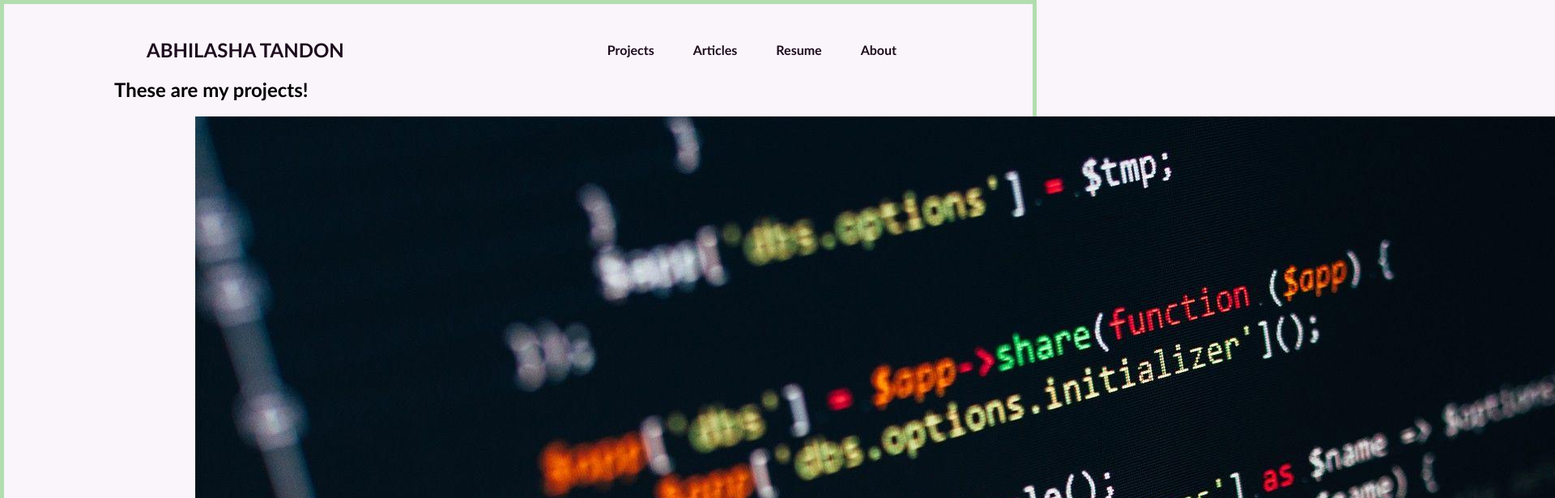
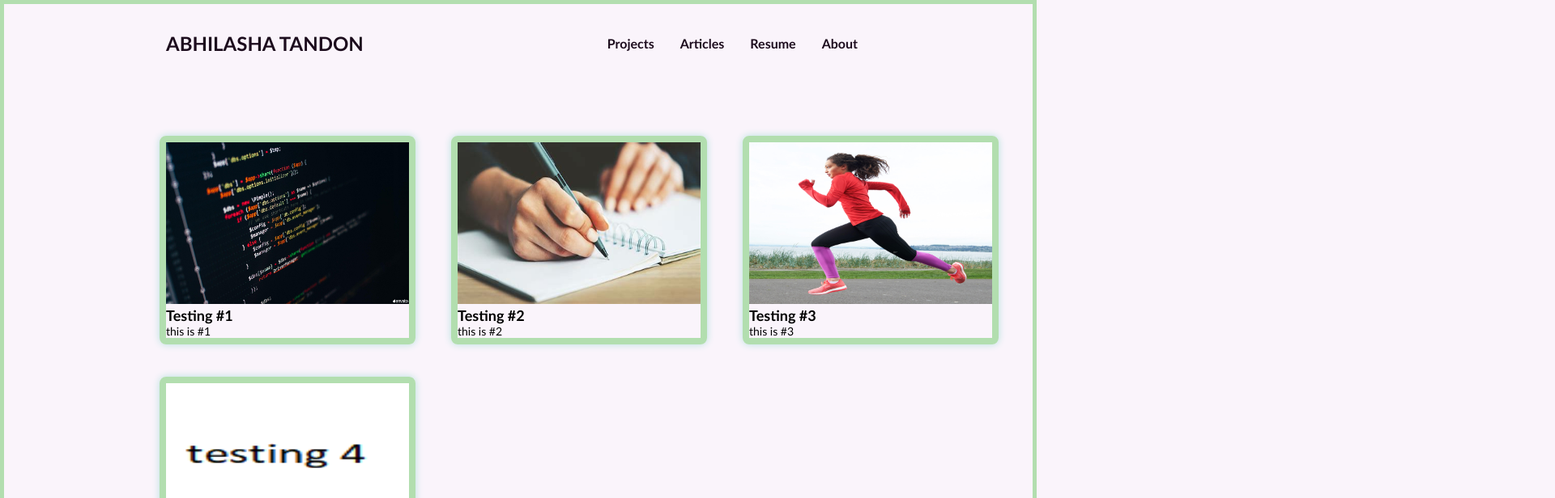
Before and after one commit to AbhilashaTandon/abhilashatandon.com, a Next.js app: page /projects in a window 1280 px wide. Shown: the top 616 px of the page at 81% size, 1920 px wide, since content can reach past the window. Built offline with nearby package versions, Linux system fonts and the light colour scheme.

Commit message:
Fixed formatting stuff
I don't remember what I did here but I changed some css mostly

```diff
--- a/components/content-box.js
+++ b/components/content-box.js
@@ -10,9 +10,9 @@ export default function ContentBox({ image, title, desc, link }) {
   //box that previews article or project
   return (
     <div className={classnames}>
-      <Image src={image} alt="error" />
-      <h3>{title}</h3>
-      <p>{desc}</p>
+      <Image src={image} alt="error" className={Styles.img}/>
+      <div className={General.heading}>{title}</div>
+      <div className={General.body}>{desc}</div>
     </div>
   );
 }
--- a/components/navbar.js
+++ b/components/navbar.js
@@ -1,29 +1,31 @@
-const classNames = require('classnames');
+const classNames = require("classnames");
 
 import Link from "next/link";
 import Styles from "@/styles/Navbar.module.css";
-import General from "@/styles/General.module.css"
+import General from "@/styles/General.module.css";
 import Logo from "./logo";
 
-function NavLink({route, name}){
-  return(
-    <li>
-      <Link href={route} className={Styles.nav_link}>{name}</Link>
-    </li>
+function NavLink({ route, name }) {
+  return (
+    <div>
+      <Link href={route} className={Styles.nav_link}>
+        {name}
+      </Link>
+    </div>
   );
 }
 
 export default function Navbar() {
   var classnames = classNames(Styles.top);
   return (
-    <ul className={classnames}>
-        <Logo />
+    <div className={classnames}>
+      <Logo />
       <div className={Styles.navbar}>
-        <NavLink route="/projects" name="Projects"/>
-        <NavLink route="/articles" name="Articles"/>
-        <NavLink route="/resume" name="Resume"/>
-        <NavLink route="/about" name="About"/>
+        <NavLink route="/projects" name="Projects" />
+        <NavLink route="/articles" name="Articles" />
+        <NavLink route="/resume" name="Resume" />
+        <NavLink route="/about" name="About" />
       </div>
-    </ul>
+    </div>
   );
 }
--- a/pages/projects.js
+++ b/pages/projects.js
@@ -4,11 +4,11 @@ import testing2 from "../public/images/testing2.png"
 import testing3 from "../public/images/testing3.png"
 import testing4 from "../public/images/testing4.png"
 import styles from "@/styles/ContentGrid.module.css";
+import General from "@/styles/General.module.css"
 
 export default function Projects() {
   return (
     <>
-      <h2>These are my projects!</h2>
       <div className={styles.grid}>
         <ContentBox
           image={testing1}
@@ -18,8 +18,20 @@ export default function Projects() {
         />
         <ContentBox
           image={testing2}
-          title="Testing #1"
-          desc="this is #1"
+          title="Testing #2"
+          desc="this is #2"
+          dest="/"
+        />
+         <ContentBox
+          image={testing3}
+          title="Testing #3"
+          desc="this is #3"
+          dest="/"
+        />
+        <ContentBox
+          image={testing4}
+          title="Testing #4"
+          desc="this is #4"
           dest="/"
         />
       </div>
--- a/styles/ContentGrid.module.css
+++ b/styles/ContentGrid.module.css
@@ -1,13 +1,22 @@
 .grid {
+    margin-top: 100px;
     display: grid;
-    grid-template-columns: 400px 400px;
+    grid-template-columns: 300px 300px 300px;
+    column-gap: 60px;
+    row-gap: 40px;
     place-items: center;
+    justify-content: flex-start;
 }
 
 .box {
-    border: 2px;
-    border-radius: 1px;
-    border-width: 4px;
-    border-color: var(--primary);
-    width: clamp(200px, 40%, 600px);
+    justify-content: center;
 }
+
+.box:hover{
+    transition: .45s;
+}
+
+.img{
+    height: 200px;
+    width: 300px;
+}
--- a/styles/General.module.css
+++ b/styles/General.module.css
@@ -1,7 +1,17 @@
 .border_style{
     border-style: solid;
-    border-width: 2px;
-    border-radius: 4px;
-    /* box-shadow: 5px 5px 5px var(--primary); */
-    border-color: var(--text);
+    border-width: 8px;
+    border-radius: 8px;
+    box-shadow: 0px 0px 10px var(--secondary);
+    border-color: var(--primary);
+    overflow: hidden;
   }
+
+.heading{
+  font-size: 18px;
+  font-weight: 600;
+}
+
+.body{
+  font-size: 14px;
+}
--- a/styles/Navbar.module.css
+++ b/styles/Navbar.module.css
@@ -1,19 +1,16 @@
 .navbar {
   display: flex; /* makes horizontal list */
-  margin: auto 0; /* makes centered vertically */
+  align-items: center; /* makes centered vertically */
   text-decoration: none; /* gets rid of default link color + underline */
 }
 
 .nav_link {
-
   padding: 2px 1em 0 1em;
   font-weight: 600;
   font-size: 1rem;
-  padding-right: 32px;
 
   color: var(--text);
   text-decoration: none;
-
 }
 
 .logo {
@@ -22,7 +19,6 @@
 
   color: var(--text);
   text-decoration: none;
-  justify-content: flex-start;
 }
 
 .top {
@@ -31,5 +27,4 @@
 
   background-color: var(--background);
   justify-content: space-between;
-
 }
--- a/styles/globals.css
+++ b/styles/globals.css
@@ -6,7 +6,7 @@
     --accent: #3f913b;
     font-family: Trebuchet MS, sans-serif;
     background-color: var(--background);
-    padding: 2% 10% 0% 10%;
+    padding: 2% 15% 0% 15%;
     border-style: solid;
     border-width: 5px;
     border-color: var(--primary);
```
